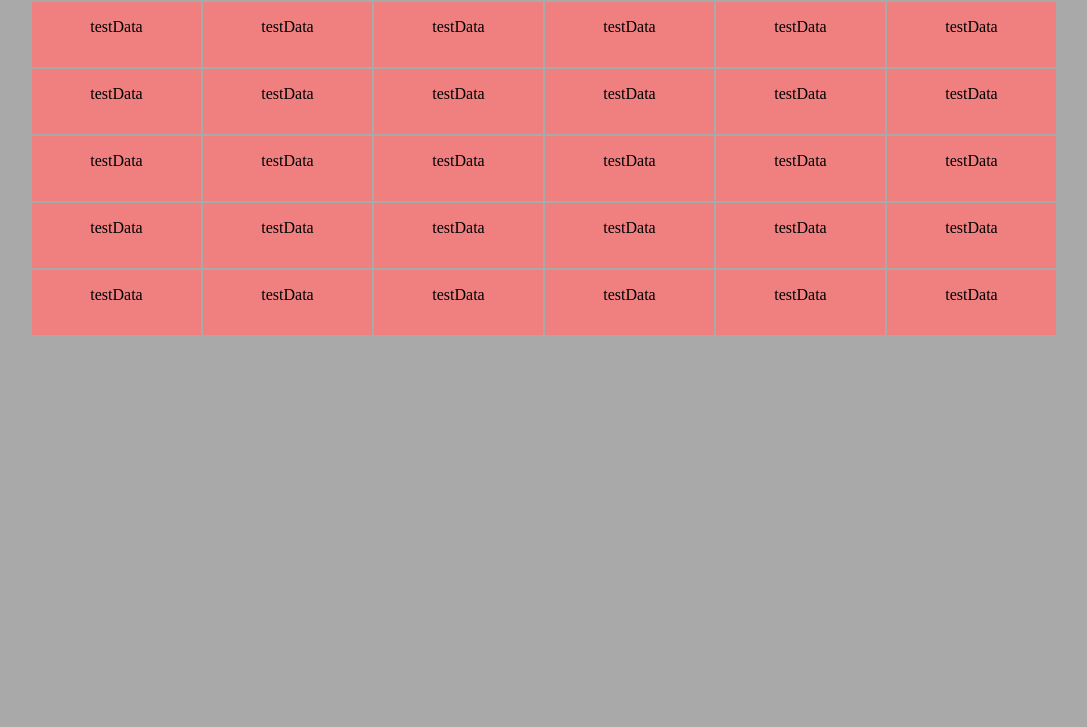
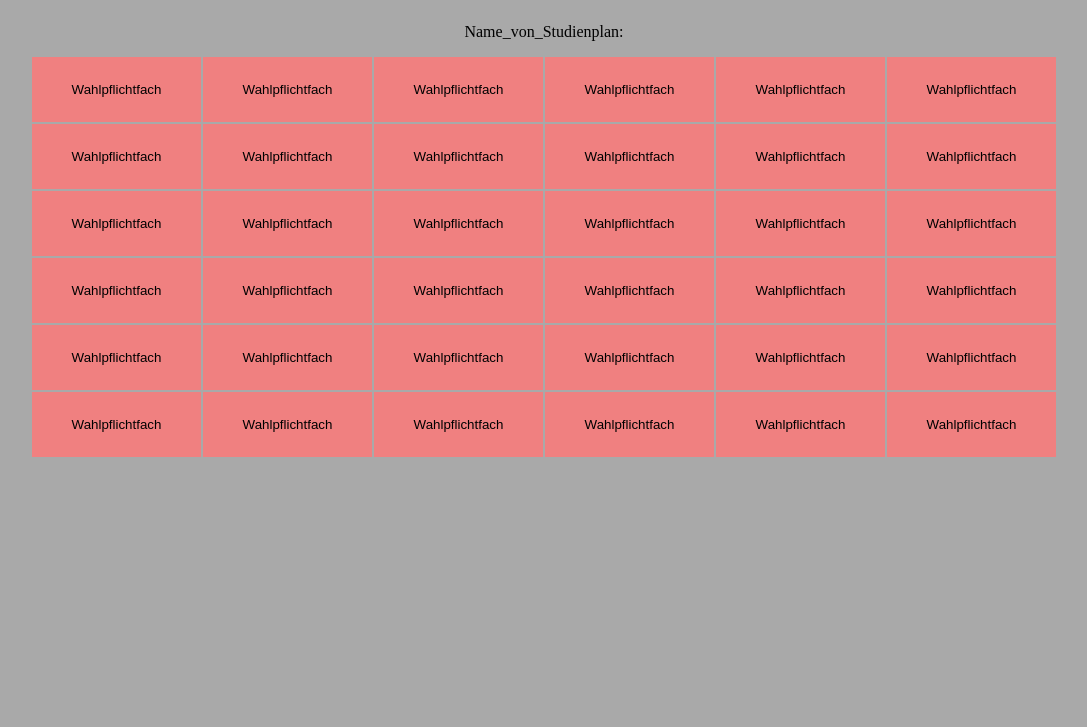
Before and after one commit to Github-owl314159/studienablaufplan, a website: page app/src/index.html in a window 1280 px wide. Shown: the part 73-800 px from the top of the page, without its empty margins (96-1183 px from the left). Drawn offline with Linux system fonts and the light colour scheme.

Commit message:
js: save all buttons in buttonArr html: changed div to button some styling

```diff
--- a/app/src/index.html
+++ b/app/src/index.html
@@ -9,51 +9,54 @@
     <title>Planmanager</title>
   </head>
   <body>
-    <header></header>
+    <header>
+      <h1>...get managed by StudyManager</h1>
+    </header>
     <main>
+      <p>Name_von_Studienplan:</p>
       <div class="grid-container">
         <!-- row 1 -->
-        <div id="module-1-1"><p>testData</p></div>
-        <div id="module-1-2"><p>testData</p></div>
-        <div id="module-1-3"><p>testData</p></div>
-        <div id="module-1-4"><p>testData</p></div>
-        <div id="module-1-5"><p>testData</p></div>
-        <div id="module-1-6"><p>testData</p></div>
+        <button id="module-1-1"><p>Wahlpflichtfach</p></button>
+        <button id="module-1-2"><p>Wahlpflichtfach</p></button>
+        <button id="module-1-3"><p>Wahlpflichtfach</p></button>
+        <button id="module-1-4"><p>Wahlpflichtfach</p></button>
+        <button id="module-1-5"><p>Wahlpflichtfach</p></button>
+        <button id="module-1-6"><p>Wahlpflichtfach</p></button>
         <!-- row 2 -->
-        <div id="module-2-1"><p>testData</p></div>
-        <div id="module-2-2"><p>testData</p></div>
-        <div id="module-2-3"><p>testData</p></div>
-        <div id="module-2-4"><p>testData</p></div>
-        <div id="module-2-5"><p>testData</p></div>
-        <div id="module-2-6"><p>testData</p></div>
+        <button id="module-2-1"><p>Wahlpflichtfach</p></button>
+        <button id="module-2-2"><p>Wahlpflichtfach</p></button>
+        <button id="module-2-3"><p>Wahlpflichtfach</p></button>
+        <button id="module-2-4"><p>Wahlpflichtfach</p></button>
+        <button id="module-2-5"><p>Wahlpflichtfach</p></button>
+        <button id="module-2-6"><p>Wahlpflichtfach</p></button>
         <!-- row 3 -->
-        <div id="module-3-1"><p>testData</p></div>
-        <div id="module-3-2"><p>testData</p></div>
-        <div id="module-3-3"><p>testData</p></div>
-        <div id="module-3-4"><p>testData</p></div>
-        <div id="module-3-5"><p>testData</p></div>
-        <div id="module-3-6"><p>testData</p></div>
+        <button id="module-3-1"><p>Wahlpflichtfach</p></button>
+        <button id="module-3-2"><p>Wahlpflichtfach</p></button>
+        <button id="module-3-3"><p>Wahlpflichtfach</p></button>
+        <button id="module-3-4"><p>Wahlpflichtfach</p></button>
+        <button id="module-3-5"><p>Wahlpflichtfach</p></button>
+        <button id="module-3-6"><p>Wahlpflichtfach</p></button>
         <!-- row 4 -->
-        <div id="module-4-1"><p>testData</p></div>
-        <div id="module-4-2"><p>testData</p></div>
-        <div id="module-4-3"><p>testData</p></div>
-        <div id="module-4-4"><p>testData</p></div>
-        <div id="module-4-5"><p>testData</p></div>
-        <div id="module-4-6"><p>testData</p></div>
+        <button id="module-4-1"><p>Wahlpflichtfach</p></button>
+        <button id="module-4-2"><p>Wahlpflichtfach</p></button>
+        <button id="module-4-3"><p>Wahlpflichtfach</p></button>
+        <button id="module-4-4"><p>Wahlpflichtfach</p></button>
+        <button id="module-4-5"><p>Wahlpflichtfach</p></button>
+        <button id="module-4-6"><p>Wahlpflichtfach</p></button>
         <!-- row 5 -->
-        <div id="module-5-1"><p>testData</p></div>
-        <div id="module-5-2"><p>testData</p></div>
-        <div id="module-5-3"><p>testData</p></div>
-        <div id="module-5-4"><p>testData</p></div>
-        <div id="module-5-5"><p>testData</p></div>
-        <div id="module-5-6"><p>testData</p></div>
+        <button id="module-5-1"><p>Wahlpflichtfach</p></button>
+        <button id="module-5-2"><p>Wahlpflichtfach</p></button>
+        <button id="module-5-3"><p>Wahlpflichtfach</p></button>
+        <button id="module-5-4"><p>Wahlpflichtfach</p></button>
+        <button id="module-5-5"><p>Wahlpflichtfach</p></button>
+        <button id="module-5-6"><p>Wahlpflichtfach</p></button>
         <!-- row 6 -->
-        <div id="module-6-1"><p>testData</p></div>
-        <div id="module-6-2"><p>testData</p></div>
-        <div id="module-6-3"><p>testData</p></div>
-        <div id="module-6-4"><p>testData</p></div>
-        <div id="module-6-5"><p>testData</p></div>
-        <div id="module-6-6"><p>testData</p></div>
+        <button id="module-6-1"><p>Wahlpflichtfach</p></button>
+        <button id="module-6-2"><p>Wahlpflichtfach</p></button>
+        <button id="module-6-3"><p>Wahlpflichtfach</p></button>
+        <button id="module-6-4"><p>Wahlpflichtfach</p></button>
+        <button id="module-6-5"><p>Wahlpflichtfach</p></button>
+        <button id="module-6-6"><p>Wahlpflichtfach</p></button>
       </div>
     </main>
     <footer></footer>
--- a/app/src/js/Main.js
+++ b/app/src/js/Main.js
@@ -0,0 +1,11 @@
+const app = () => {
+	let buttonArr = [];
+	for (let i = 0; i < 6; i++) {
+		buttonArr[i] = [];
+		for (let j = 0; j < 6; j++) {
+			buttonArr[i][j] = document.getElementById(`module-${i + 1}-${j + 1}`);
+		}
+	}
+};
+
+app();
--- a/app/src/less/style.less
+++ b/app/src/less/style.less
@@ -1,9 +1,19 @@
 body {
     background-color:   darkgray;
 
+    header {
+        h1 {
+            text-align: center;
+        }
+    }
+
     main {
         display: flex;
-        justify-content: center;
+        flex-direction: column;
+        align-items: center;
+
+        p {
+        }
 
         .grid-container {
             display: grid;
@@ -13,8 +23,12 @@ body {
             grid-template-rows: repeat(6, 1fr);
             grid-gap: 2px;
 
-            div {
+            button {
                 background-color: lightcoral;
+                border-color: transparent;
+                &:hover {
+                    background-color: #f28f8f;
+                }
 
                 p {
                     text-align: center;
```
Also changed, not shown: app/src/less/style.css.
